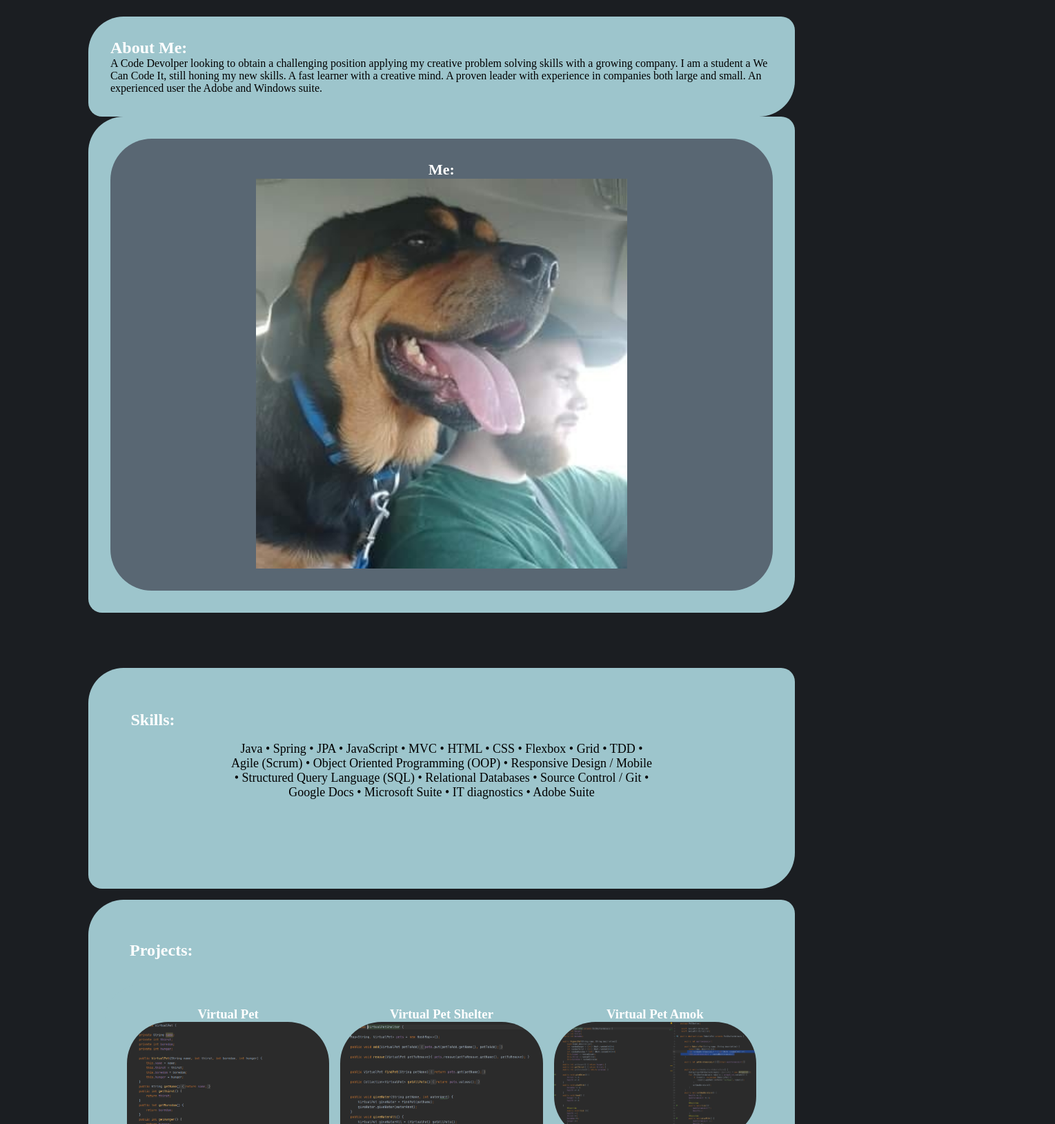
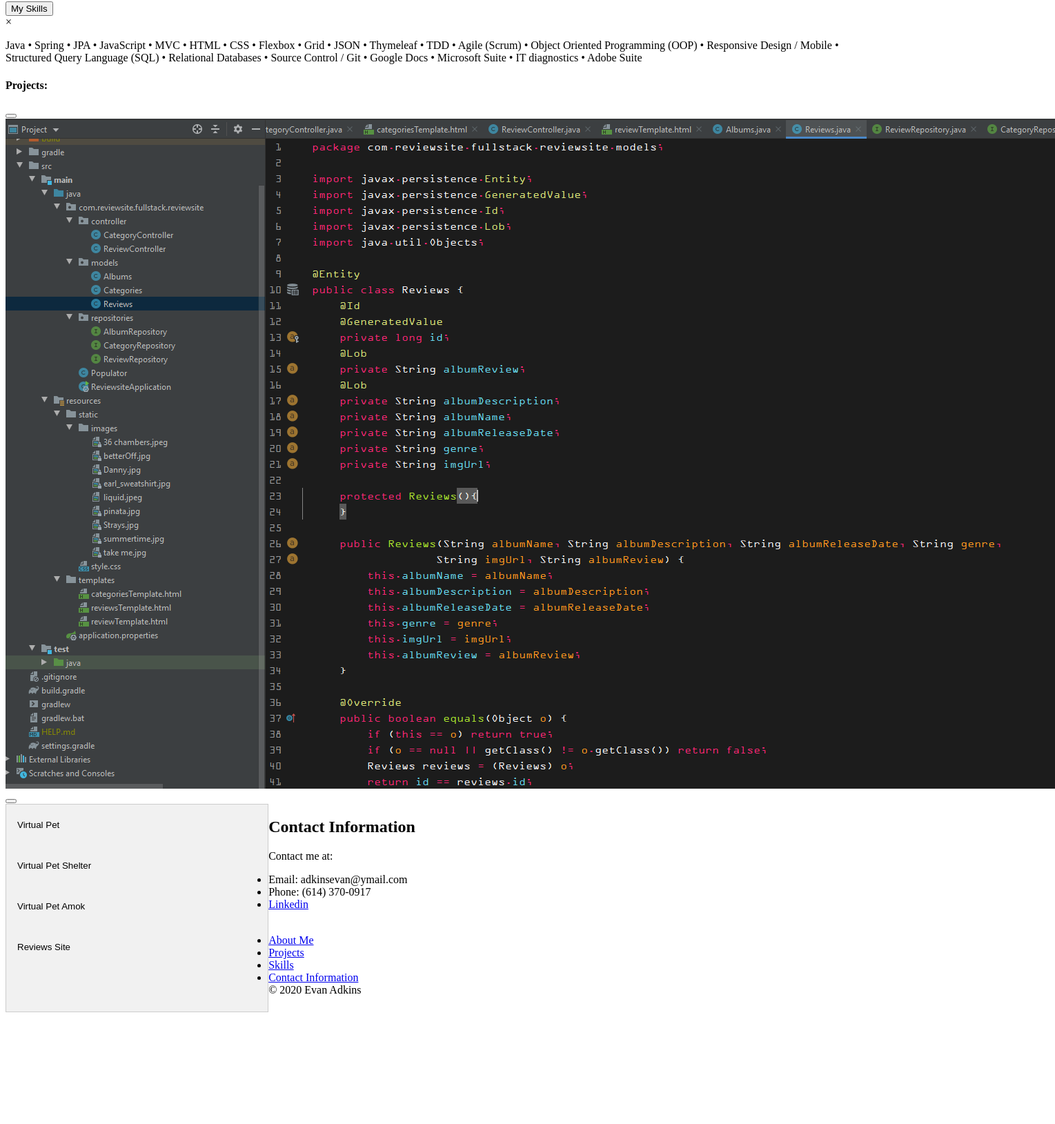
Before and after one commit to adkinsevan/adkinsevan.github.io, a plain HTML site: page index.html in a window 1280 px wide. Shown: the part 234-1863 px from the top of the page at 69% size, 1529 px wide, since content can reach past the window. After the commit the page ends 1701 px from the top, so only its background shows below. Drawn offline with Linux system fonts and the light colour scheme.

Commit message:
Ready for css

```diff
--- a/index.html
+++ b/index.html
@@ -1,10 +1,14 @@
-<html>
+<!DOCTYPE html>
+<html lang="en">
 <head>
-    <title>Evan Adkins Portfolio</title>
+  <meta charset="UTF-8">
+  <meta name="viewport" content="width=device-width, initial-scale=1.0">
   <link rel="stylesheet" type="text/css" href="./style.css" />
+  <title>Evan Adkins Porfolio</title>
 </head>
 <body>
   <header>
+    <div style="background-image: url(assets/122219502_1284644888554104_2461829265222993131_n.jpg);"
     <h1>Evan Adkins</h1>
     <span>Full Stack Devolper</span>
   </header>
@@ -13,56 +17,69 @@
       <div>
         <h2>About Me:</h2>
         <p>
-            A Code Devolper looking to obtain a challenging position applying my
+          I am a Code Devolper looking to obtain a challenging position applying my
           creative problem solving skills with a growing company. I am a
-            student a We Can Code It, still honing my new skills. A fast learner
-            with a creative mind. A proven leader with experience in companies
-            both large and small. An experienced user the Adobe and Windows
+          recent graduate of We Can Code It, and still honing my new skills. I am fast learner
+          with a creative mind, A proven leader with experience in companies
+          both large and small, and an experienced user the Adobe and Windows
           suite.
-            <!-- place holder -->
         </p>
       </div>
       <div id="photo">
         <article>
           <h3>Me:</h3>
-            <img
-            src="assets\107872189_3092706264182517_8389306860439405289_n.jpg"href=
-            alt="img />
         </article>
       </div>
     <section>
     <section id="skills">
       <h2>Skills:</h2>
+      <button id = "skillsBtn">My Skills</button>
+      <div id="showSkills" class="modal">
+        <div class="skills-content">
+          <span class="close">&times;</span>
       <p>
-          Java • Spring • JPA • JavaScript • MVC • HTML • CSS • Flexbox • Grid •
+        Java • Spring • JPA • JavaScript • MVC • HTML • CSS • Flexbox • Grid • JSON • Thymeleaf •
         TDD • Agile (Scrum) • Object Oriented Programming (OOP) • Responsive
         Design / Mobile • Structured Query Language (SQL) • Relational
         Databases • Source Control / Git • Google Docs • Microsoft Suite • IT diagnostics •
         Adobe Suite
       </p>
+      </div>
+    </div>
     </section>
     <section id="myProjects">
-        <h2>Projects:</h2>
-        <div id="projects">
-     <article>
-       <h3>Virtual Pet</h3>
-       <a href="https://github.com/2020-Summer-Cohort/virtual-pet-adkinsevan">
-       <img src="assets\VirtualPet.PNG">
-       </a>
-     </article>
-     <article>
-      <h3>Virtual Pet Shelter</h3>
-      <a href="https://github.com/2020-Summer-Cohort/flexcode-virtual-pet-shelter-adkinsevan">
-      <img src="assets\virtualpetshelter.PNG">
-     </a>
-    </article>
-    <article>
-      <h3>Virtual Pet Amok</h3>
-      <a href="https://github.com/adkinsevan/VirtualPetAmok">
-      <img src="assets\VirtualPetAmok.png">
-    </a>
-    </article>
+      <h1>Projects:</h1>
+      <div class="container">
+          <button id="left-btn"><i class="arrow"></i></button>
+          <img id="carousel" src="" alt="">
+          <button id="right-btn"><i class="arrow"></i></button>
       </div>
+      <div class="tab">
+        <button class="tablinks" onmouseover="openProjects(event, 'virtualPet')">Virtual Pet</button>
+        <button class="tablinks" onmouseover="openProjects(event, 'virtualPetShelter')">Virtual Pet Shelter</button>
+        <button class="tablinks" onmouseover="openProjects(event, 'virtualPetAmok')">Virtual Pet Amok</button>
+        <button class="tablinks" onmouseover="openProjects(event, 'reviewsSite')">Reviews Site</button>
+      </div>
+      <div id="VirtualPet" class="tabcontent">
+        <h3>Flow of Control and Class Design</h3>
+        <p>V pet place holder</p>
+      </div>
+
+      <div id="VirtualPetShelter" class="tabcontent">
+        <h3> Java Collections</h3>
+        <p>V pet shelter place holder</p>
+      </div>
+
+      <div id="VirtualPetAmok" class="tabcontent">
+        <h3>Inheritance</h3>
+        <p>V pet amok place holder</p>
+      </div>
+
+      <div id="ReviewsSite" class="tabcontent">
+        <h3>Spring MVC</h3>
+        <p>Review Site place holder</p>
+      </div>
+
     </section>
     <section id="contactInfo">
       <h2>Contact Information</h2>
@@ -80,11 +97,19 @@
     </section>
   </main>
   <nav>
-      <a href="#aboutMe">About Me</a>
-      <a href="#myProjects">Projects</a>
-      <a href="#skills">Skills</a>
-      <a href="#contactInfo">Contact Information</a>
+  <div class="toogle-menu">
+    <h1 id= "toggle-bar">
+      ☰
+    </h1>
+    <ul class="navMenu">
+    <li><a href="#aboutMe">About Me</a></li>
+    <li><a href="#myProjects">Projects</a></li>
+    <li><a href="#skills">Skills</a></li>
+    <li><a href="#contactInfo">Contact Information</a></li>
+    </ul>
+  </div>
   </nav>
   <footer>&copy; 2020 Evan Adkins</footer>
+  <script src="index.js"></script>
 </body>
 </html>
--- /dev/null
+++ b/index.js
@@ -0,0 +1,78 @@
+// img carosuel
+const img = document.getElementById('carousel');
+const rightBtn = document.getElementById('right-btn');
+const leftBtn = document.getElementById('left-btn');
+
+let pictures = ['assets/Code example.png',
+ 'assets/example 2.png',
+  'assets/Example 3.png',
+  'assets/VirtualPet.PNG',
+  'assets/VirtualPetAmok.png',
+  'assets/virtualpetshelter.PNG'];
+
+img.src = pictures[0];
+let position = 0;
+
+moveRight = () => {
+    if (position >= pictures.length - 1) {
+        position = 0
+        img.src = pictures[position];
+        return;
+    }
+    img.src = pictures[position + 1];
+    position++;
+}
+
+moveLeft = () => {
+    if (position < 1) {
+        position = pictures.length - 1;
+        img.src = pictures[position];
+        return;
+    }
+    img.src = pictures[position - 1];
+    position--;
+}
+
+rightBtn.addEventListener("click", moveRight);
+leftBtn.addEventListener("click", moveLeft);
+
+// hamburgermenu
+function toggleMenu(){
+  let getMenu = document.querySelector(".navMenu");
+  getMenu.classList.toggle('hamburger');
+}
+let getHamburger = document.querySelector("#toggle-bar");
+
+getHamburger.addEventListener("click", toggleMenu);
+
+// model functionality
+var modal = document.getElementById("showSkills");
+var btn = document.getElementById("skillsBtn");
+var span = document.getElementsByClassName("close")[0];
+btn.onclick = function(){
+  modal.style.display = "block";
+}
+span.onclick = function(){
+  modal.style.display = "none";
+}
+window.onclick = function(event){
+  if(event.target == modal){
+    modal.style.display = "none";
+  }
+}
+
+// tabs and project description
+var i, tabcontent, tablinks;
+
+tabcontent = document.getElementsByClassName("tabcontent");
+  for (i = 0; i < tabcontent.length; i++) {
+    tabcontent[i].style.display = "none";
+  }
+
+  tablinks = document.getElementsByClassName("tablinks");
+  for (i = 0; i < tablinks.length; i++) {
+    tablinks[i].className = tablinks[i].className.replace(" active", "");
+  }
+
+  document.getElementById(cityName).style.display = "block";
+  evt.currentTarget.className += " active";
--- a/style.css
+++ b/style.css
@@ -1,201 +1,60 @@
-* {
-  font-family: Verdana, Geneva, Tahoma, sans-serif
-  line-height: 1.618em;
-  box-sizing: border-box;
-  margin: 0;
-  padding: 0;
+@media (max-width: 768px) {
+  .navMenu {
+    display: none;
+  }
+
+  .navMenu.hamburger {
+    display: block;
+  }
 }
 
-html {
-  background: #1B1E22;
+@media (min-width: 769px) {
+  .navMenu {
+    display: initial;
+  }
+
+  #toggle-bar {
+    display: none;
+  }
 }
-h1,
-h2,
-h3 {
-  color: white;
+.tab {
+  float: left;
+  border: 1px solid #ccc;
+  background-color: #f1f1f1;
+  width: 30%;
+  height: 300px;
 }
 
-#aboutMe div{
-  padding: 2em;
-  background-color: #9DC5CC;
-  border-radius: 51px 20px 52px 20px;
--moz-border-radius: 51px 20px 52px 20px;
--webkit-border-radius: 51px 20px 52px 20px;
-border: 0px solid #000000;
+/* Style the buttons that are used to open the tab content */
+.tab button {
+  display: block;
+  background-color: inherit;
+  color: black;
+  padding: 22px 16px;
+  width: 100%;
+  border: none;
+  outline: none;
+  text-align: left;
+  cursor: pointer;
 }
 
-header,
-main,
-footer {
-  margin: 0 auto;
-  max-width: 80%;
+/* Change background color of buttons on hover */
+.tab button:hover {
+  background-color: #ddd;
 }
 
-html {
-  font-size: 16px;
-
-  margin-top: 3em;
+/* Create an active/current "tab button" class */
+.tab button.active {
+  background-color: #ccc;
 }
 
-header {
-  padding: 2em;
+/* Style the tab content */
+.tabcontent {
+  float: left;
+  padding: 0px 12px;
+  border: 1px solid #ccc;
+  width: 70%;
+  border-left: none;
+  height: 300px;
+  display: none;
 }
-
-header h1 {
-  font-size: 3em;
-}
-
-header span {
-  font-size: 1.5em;
-  color: white;
-}
-
-nav {
-  position: fixed;
-  top: 0;
-  left: 0;
-  width: 100%;
-  display: flex;
-  flex-flow: row;
-  justify-content: center;
-  background: #596773;
-}
-
-nav a {
-  padding: 0.5em 2em;
-  text-decoration: none;
-  color: #fff;
-  background-color: #596773;
-}
-nav a:hover {
-  background: #47525C;
-}
-
-section {
-  margin: 1em 0;
-
-  padding-top: 3em;
-  min-height: 20em;
-}
-
-section > p {
-  margin: 1em 0;
-}
-
-section ul {
-  padding-left: 1.5em;
-}
-
-#photo article h3 {
-  font-size: 22px;
-  text-align: center;
-  display: flexbox;
-}
-
-#photo article {
-  background-color: #596773;
-  text-align: center;
-  display: flexbox;
-  padding: 2em;
-  border-radius: 60px 60px 60px 60px;
-  -moz-border-radius: 60px 60px 60px 60px;
-  -webkit-border-radius: 60px 60px 60px 60px;
-  border: 0px solid #000000;
-
-}
-
-#photo article img {
-  width: 60%;
-  justify-content: center;
-  align-items: center;
-
-}
-
-#skills{
-  padding: 1.5;
-  background-color: #9DC5CC;
-  border-radius: 51px 20px 52px 20px;
--moz-border-radius: 51px 20px 52px 20px;
--webkit-border-radius: 51px 20px 52px 20px;
-border: 0px solid #000000;
-}
-
-#skills h2{
-  padding-top: 2.5em;
-  padding-left: 2.5em;
-}
-
-#skills p{
-
-  padding-left: 20%;
-  padding-right: 20%;
-  font-size: 18px;
-  text-align: center;
-}
-
-#myProjects{
-  padding: 1.5em;
-  background-color: #9DC5CC;
-  border-radius: 51px 20px 52px 20px;
--moz-border-radius: 51px 20px 52px 20px;
--webkit-border-radius: 51px 20px 52px 20px;
-border: 0px solid #000000;
-}
-
-#myProjects article {
-  text-decoration: none;
-  color: white;
-}
-
-#myProjects h2{
-  padding: 1.5em;
-}
-
-#projects h3{
-  text-align: center;
-}
-
-#projects{
-  background-color: #596773;
-  padding: 1.5em;
-  display: grid;
-  grid-template-columns: repeat(3, 1fr);
-  grid-template-rows: auto;
-  grid-column-gap: 1em;
-  border-radius: 60px 60px 60px 60px;
-  -moz-border-radius: 60px 60px 60px 60px;
-  -webkit-border-radius: 60px 60px 60px 60px;
-  border: 0px solid #000000;
-}
-
-#projects article img{
-  width: 100%;
-  border-radius: 60px 60px 60px 60px;
-  -moz-border-radius: 60px 60px 60px 60px;
-  -webkit-border-radius: 60px 60px 60px 60px;
-  border: 0px solid #000000;
-}
-
-#contactInfo{
-  padding: 1.5em;
-  background-color: #9DC5CC;
-  border-radius: 51px 20px 52px 20px;
--moz-border-radius: 51px 20px 52px 20px;
--webkit-border-radius: 51px 20px 52px 20px;
-border: 0px solid #000000;
-
-}
-
-
-footer {
-  margin-top: 2em;
-  margin-bottom: 1em;
-  background: #596773;
-  color: #fff;
-  padding: 1em 0;
-  text-align: center;
-  border-radius: 60px 60px 60px 60px;
-  -moz-border-radius: 60px 60px 60px 60px;
-  -webkit-border-radius: 60px 60px 60px 60px;
-  border: 0px solid #000000;
-}
```
Also changed, not shown: assets/107872189_3092706264182517_8389306860439405289_n.jpg (deleted), assets/122219502_1284644888554104_2461829265222993131_n.jpg (added), assets/Code example.png (added), assets/Example 3.png (added), assets/example 2.png (added), layout.css (deleted). Lines whose indentation alone changed are shown as unchanged.
